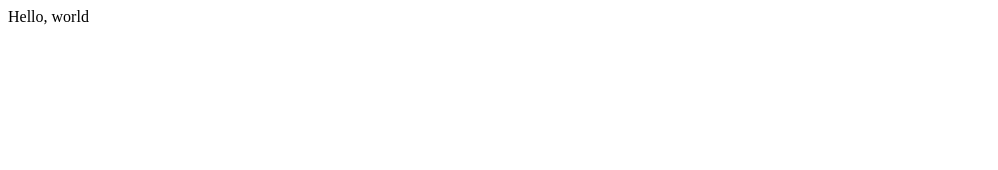
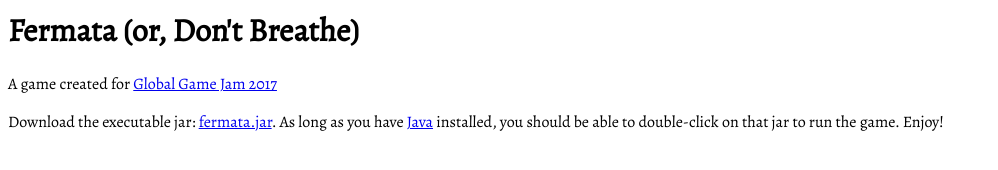
Before and after one commit to AdelBograin/ggj17, a plain HTML site: page www/index.html in a window 1280 px wide. Shown: the whole page, without its empty margins (0-998 px from the left). Drawn offline with nearby package versions, Linux system fonts and the light colour scheme.

Commit message:
Update main web page with game link and minimal instructions

```diff
--- a/www/index.html
+++ b/www/index.html
@@ -18,7 +18,23 @@
   -->
 
 <html>
+<head>
+    <link href="https://fonts.googleapis.com/css?family=Alegreya" rel="stylesheet">
+    <style>
+        body {
+            font-family: 'Alegreya', serif;
+        }
+    </style>
+</head>
 <body>
-Hello, world
+<h1>Fermata (or, Don't Breathe)</h1>
+<p>
+    A game created for <a href="http://globalgamejam.org">Global Game Jam 2017</a>
+</p>
+<p>
+    Download the executable jar: <a href="fermata.jar">fermata.jar</a>. As long as you
+    have <a href="http://java.oracle.com">Java</a> installed, you should be able to
+    double-click on that jar to run the game. Enjoy!
+</p>
 </body>
 </html>
```
